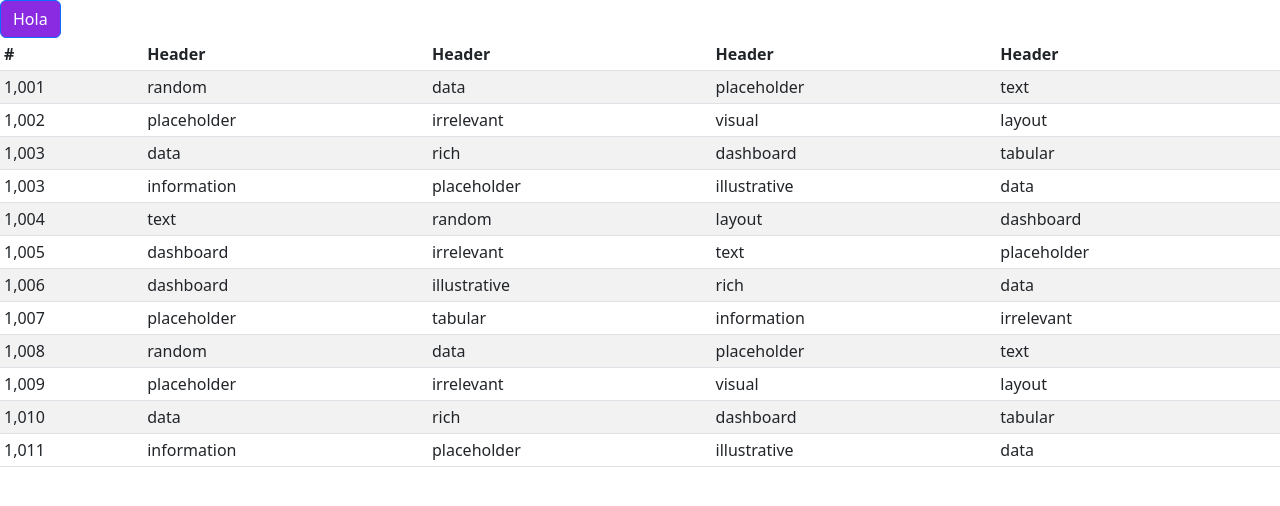
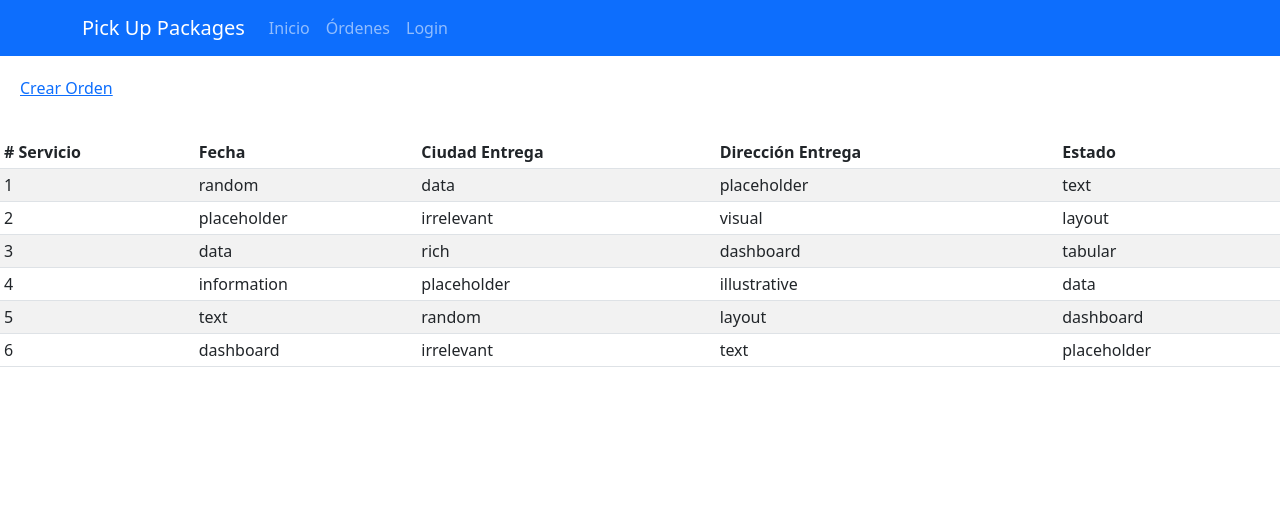
Before and after one commit to jholgin/pick-up-packages, a React (Create React App) app: page /order/list in a window 1280 px wide. Shown: the top 506 px of the page. Built offline with nearby package versions, Linux system fonts and the light colour scheme.

Commit message:
tabla y header adjunto

```diff
--- a/src/pages/Orders/ListOrders/ListOrder.css
+++ b/src/pages/Orders/ListOrders/ListOrder.css
@@ -1,3 +1,7 @@
 #boton{
    background-color: blueviolet;
 }
+
+#link_crear{
+   padding: 20px;
+}
--- a/src/pages/Orders/ListOrders/ListOrder.jsx
+++ b/src/pages/Orders/ListOrders/ListOrder.jsx
@@ -1,103 +1,77 @@
-import Button from 'react-bootstrap/Button';
+import Container from 'react-bootstrap/Container';
+import Nav from 'react-bootstrap/Nav';
+import Navbar from 'react-bootstrap/Navbar';
+import Breadcrumb from 'react-bootstrap/Breadcrumb';
 import "./ListOrder.css";
 const ListOrder = () => {
   return (<>
-      <Button id="boton">Hola</Button>
-      <div class="table-responsive">
-        <table class="table table-striped table-sm">
+      {/* <Button id="boton">Hola</Button> */}
+      <Navbar bg="primary" variant="dark">
+        <Container>
+          <Navbar.Brand href="#home">Pick Up Packages</Navbar.Brand>
+          <Nav className="me-auto">
+            <Nav.Link href="#home">Inicio</Nav.Link>
+            <Nav.Link href="#features">Órdenes</Nav.Link>
+            <Nav.Link href="#pricing">Login</Nav.Link>
+          </Nav>
+        </Container>
+      </Navbar>
+      <Breadcrumb>
+        <Breadcrumb.Item id="link_crear" href="#">Crear Orden</Breadcrumb.Item>
+      </Breadcrumb>
+      <div className="table-responsive">
+        <table className="table table-striped table-sm">
           <thead>
             <tr>
-              <th scope="col">#</th>
-              <th scope="col">Header</th>
-              <th scope="col">Header</th>
-              <th scope="col">Header</th>
-              <th scope="col">Header</th>
+              <th scope="col"># Servicio</th>
+              <th scope="col">Fecha</th>
+              <th scope="col">Ciudad Entrega</th>
+              <th scope="col">Dirección Entrega</th>
+              <th scope="col">Estado</th>
             </tr>
           </thead>
           <tbody>
             <tr>
-              <td>1,001</td>
+              <td>1</td>
               <td>random</td>
               <td>data</td>
               <td>placeholder</td>
               <td>text</td>
             </tr>
             <tr>
-              <td>1,002</td>
+              <td>2</td>
               <td>placeholder</td>
               <td>irrelevant</td>
               <td>visual</td>
               <td>layout</td>
             </tr>
             <tr>
-              <td>1,003</td>
+              <td>3</td>
               <td>data</td>
               <td>rich</td>
               <td>dashboard</td>
               <td>tabular</td>
             </tr>
             <tr>
-              <td>1,003</td>
+              <td>4</td>
               <td>information</td>
               <td>placeholder</td>
               <td>illustrative</td>
               <td>data</td>
             </tr>
             <tr>
-              <td>1,004</td>
+              <td>5</td>
               <td>text</td>
               <td>random</td>
               <td>layout</td>
               <td>dashboard</td>
             </tr>
             <tr>
-              <td>1,005</td>
+              <td>6</td>
               <td>dashboard</td>
               <td>irrelevant</td>
               <td>text</td>
               <td>placeholder</td>
-            </tr>
-            <tr>
-              <td>1,006</td>
-              <td>dashboard</td>
-              <td>illustrative</td>
-              <td>rich</td>
-              <td>data</td>
-            </tr>
-            <tr>
-              <td>1,007</td>
-              <td>placeholder</td>
-              <td>tabular</td>
-              <td>information</td>
-              <td>irrelevant</td>
-            </tr>
-            <tr>
-              <td>1,008</td>
-              <td>random</td>
-              <td>data</td>
-              <td>placeholder</td>
-              <td>text</td>
-            </tr>
-            <tr>
-              <td>1,009</td>
-              <td>placeholder</td>
-              <td>irrelevant</td>
-              <td>visual</td>
-              <td>layout</td>
-            </tr>
-            <tr>
-              <td>1,010</td>
-              <td>data</td>
-              <td>rich</td>
-              <td>dashboard</td>
-              <td>tabular</td>
-            </tr>
-            <tr>
-              <td>1,011</td>
-              <td>information</td>
-              <td>placeholder</td>
-              <td>illustrative</td>
-              <td>data</td>
             </tr>
           </tbody>
         </table>
```
